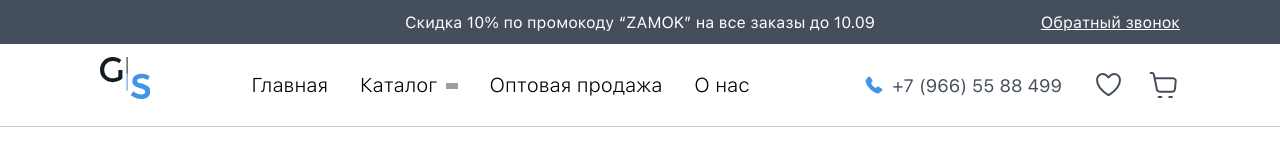
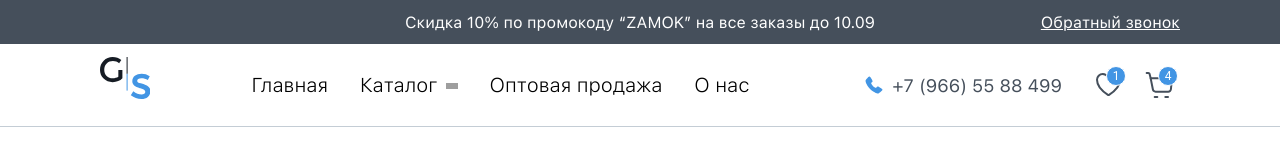
Before and after one commit to maphypro/Magazine, a React (Create React App) app in the folder client/: page / in a window 1280 px wide. Shown: the top 160 px of the page. Built offline with nearby package versions, Linux system fonts and the light colour scheme; grey boxes are pictures that could not be loaded.

Commit message:
Add a number of goods indicator

```diff
--- a/client/src/components/MainPage/Header/HeaderBottom/FavoritesAndCardWrapper/Card/Card.js
+++ b/client/src/components/MainPage/Header/HeaderBottom/FavoritesAndCardWrapper/Card/Card.js
@@ -3,7 +3,10 @@ import card_icon from '../../../../../../assets/icons/card.svg'
 
 const Card = () => {
     return (
-        <img className={s.card_icon} src={card_icon} alt="card_icon"/>
+        <div className={s.card}>
+            <img className={s.card_icon} src={card_icon} alt="card_icon"/>
+            <div className={s.amount_circle}>4</div>
+        </div>
     )
 }
 
--- a/client/src/components/MainPage/Header/HeaderBottom/FavoritesAndCardWrapper/Card/Card.module.scss
+++ b/client/src/components/MainPage/Header/HeaderBottom/FavoritesAndCardWrapper/Card/Card.module.scss
@@ -1,4 +1,25 @@
-.card_icon {
-    width: 32px;
-    height: 32px;
+.card {
+    display: flex;
+
+
+    .card_icon {
+        width: 32px;
+        height: 32px;
+    }
+
+    .amount_circle {
+        text-align: center;
+        font-family: Roboto, sans-serif;
+        font-size: 12px;
+        line-height: 19px;
+        width: 18px;
+        height: 18px;
+        border: 1px solid #fff;
+        background: #4295E4;
+        color: #fff;
+        border-radius: 50%;
+        position: relative;
+        top: -3px;
+        left: -18px;
+    }
 }
--- a/client/src/components/MainPage/Header/HeaderBottom/FavoritesAndCardWrapper/Favorites/Favorites.js
+++ b/client/src/components/MainPage/Header/HeaderBottom/FavoritesAndCardWrapper/Favorites/Favorites.js
@@ -3,7 +3,10 @@ import favorites_icon from '../../../../../../assets/icons/heart.svg'
 
 const Favorites = () => {
     return (
-        <img className={s.favorites_icon} src={favorites_icon} alt="favorites_icon" />
+        <div className={s.favorites}>
+            <img className={s.favorites_icon} src={favorites_icon} alt="favorites_icon"/>
+            <div className={s.amount_circle}>1</div>
+        </div>
     )
 }
 
--- a/client/src/components/MainPage/Header/HeaderBottom/FavoritesAndCardWrapper/Favorites/Favorites.module.scss
+++ b/client/src/components/MainPage/Header/HeaderBottom/FavoritesAndCardWrapper/Favorites/Favorites.module.scss
@@ -1,4 +1,46 @@
+.favorites {
+    display: flex;
+
+
+    .favorites_icon {
+        width: 32px;
+        height: 32px;
+    }
+
+    .amount_circle {
+        text-align: center;
+        font-family: Roboto, sans-serif;
+        font-size: 12px;
+        line-height: 19px;
+        width: 18px;
+        height: 18px;
+        border: 1px solid #fff;
+        background: #4295E4;
+        color: #fff;
+        border-radius: 50%;
+        position: relative;
+        top: -3px;
+        left: -18px;
+    }
+}
+
 .favorites_icon {
     width: 32px;
     height: 32px;
 }
+
+.amount_circle {
+    text-align: center;
+    font-family: Roboto, sans-serif;
+    font-size: 12px;
+    line-height: 19px;
+    width: 18px;
+    height: 18px;
+    border: 1px solid #fff;
+    background: #4295E4;
+    color: #fff;
+    border-radius: 50%;
+    position: relative;
+    top: -7px;
+    left: -20px;
+}
```
